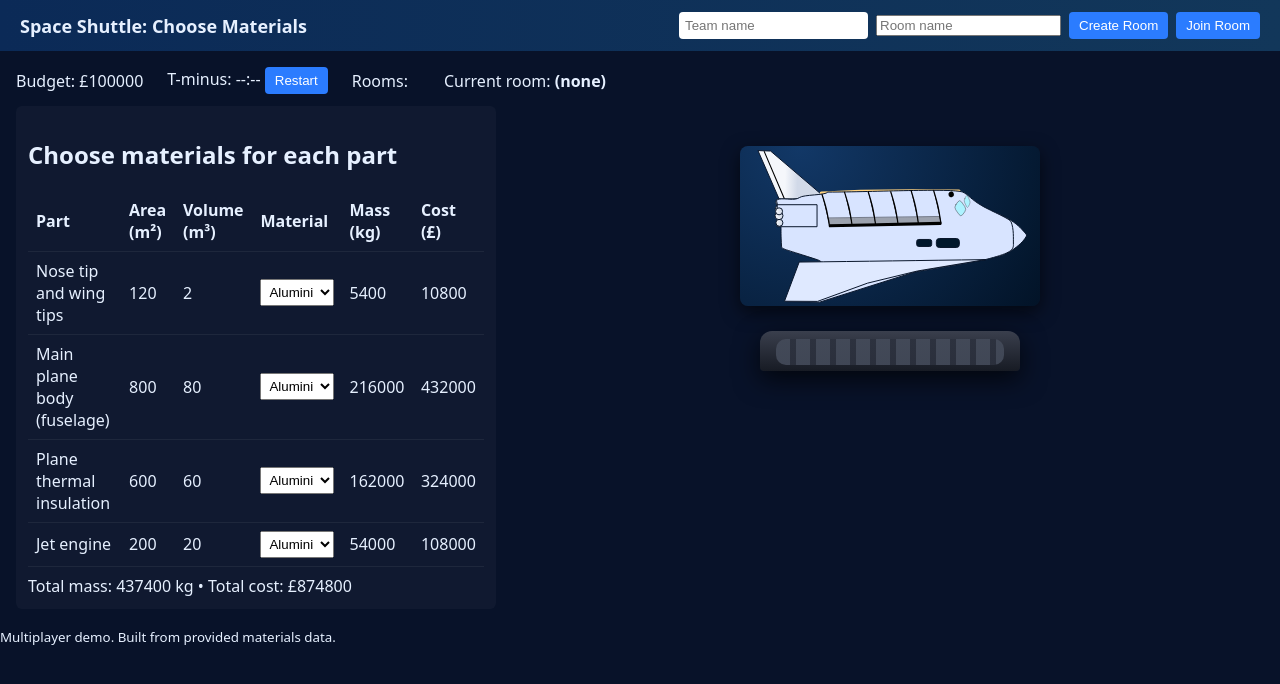
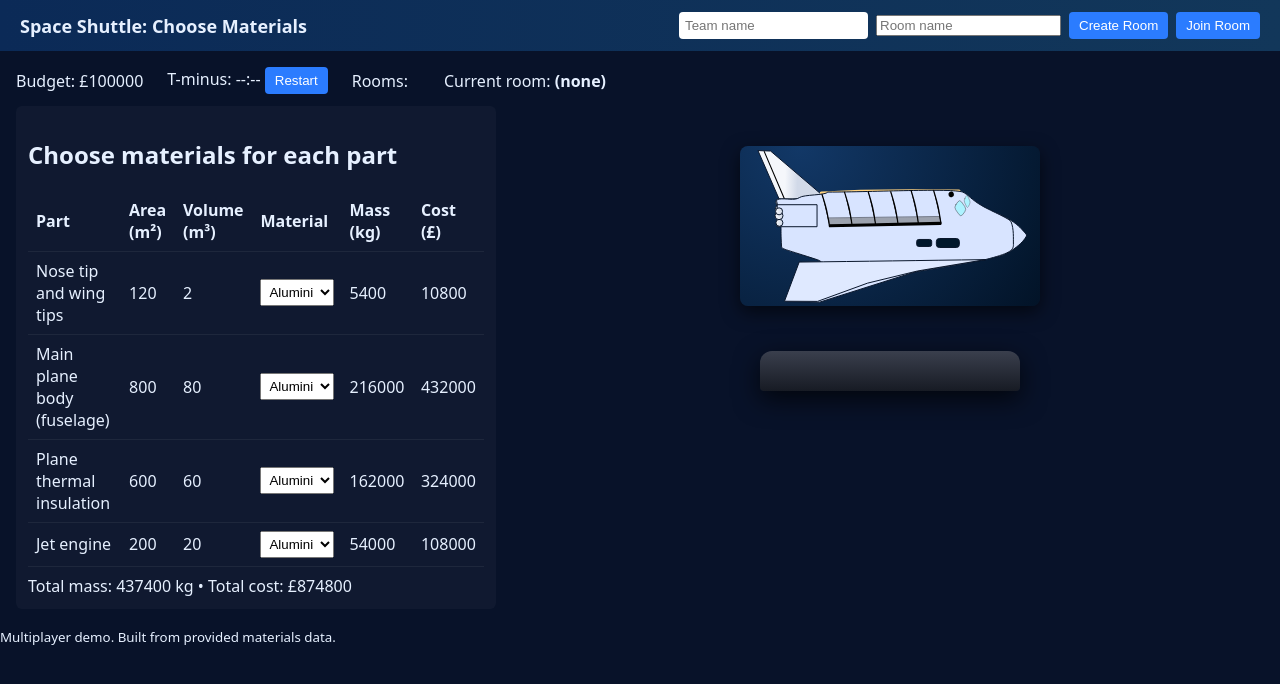
Before and after one commit to taggatron/Space-shuttle-test-builder, a website: page public/index.html in a window 1280 px wide. Drawn offline with nearby package versions, Linux system fonts and the light colour scheme; no server answers.

Commit message:
updates stylings

```diff
--- a/public/styles.css
+++ b/public/styles.css
@@ -30,7 +30,7 @@ select { width:100%; padding:4px }
 #launchPad {
   width: 260px;
   height: 40px;
-  margin-top: 20px;
+  margin-top: 40px;
   border-radius: 12px 12px 4px 4px;
   background: linear-gradient(180deg,#3a3f4d,#171b24);
   box-shadow: 0 8px 26px rgba(0,0,0,0.7);
@@ -40,6 +40,7 @@ select { width:100%; padding:4px }
 #launchPad::before {
   content: "";
   position: absolute;
+  margin-top: 40px;
   inset: 8px 16px 6px 16px;
   border-radius: 10px;
   background: repeating-linear-gradient(90deg, #444b5a 0 14px, #2c313e 14px 20px);
```
